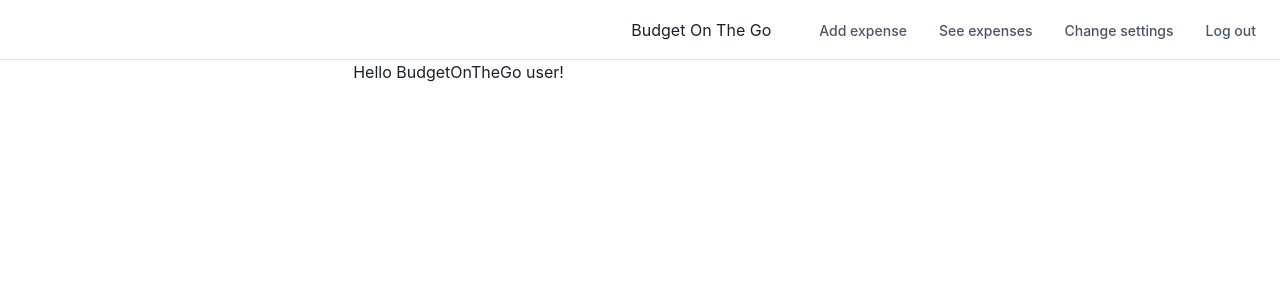
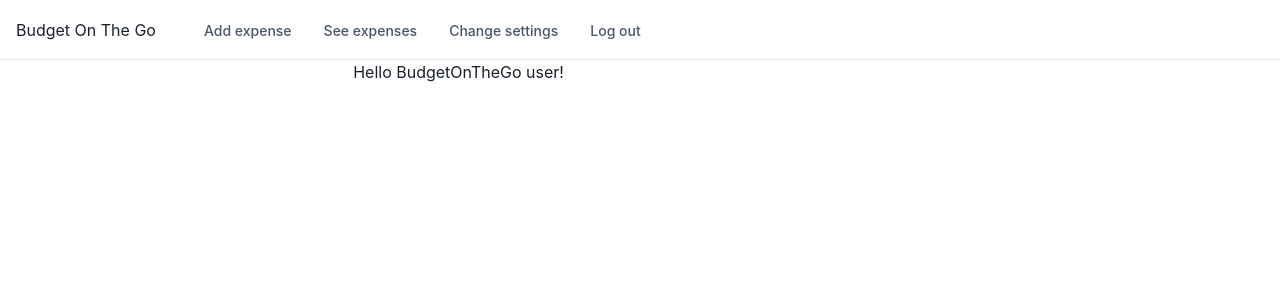
Before and after one commit to tlcoles/BudgetOnTheGo, a React (Create React App) app in the folder client/: page / in a window 1280 px wide. Shown: the top 300 px of the page. Built offline with nearby package versions, Linux system fonts and the light colour scheme.

Commit message:
align left

```diff
--- a/client/src/components/Navbar.js
+++ b/client/src/components/Navbar.js
@@ -56,7 +56,7 @@ export default function WithSubnavigation() {
             aria-label={"Toggle Navigation"}
           />
         </Flex>
-        <Flex flex={{ base: 1 }} justify={{ base: "center", md: "end" }}>
+        <Flex flex={{ base: 1 }} justify={{ base: "center", md: "start" }}>
           <Text
             textAlign={useBreakpointValue({ base: "center", md: "left" })}
             fontFamily={"heading"}
```
